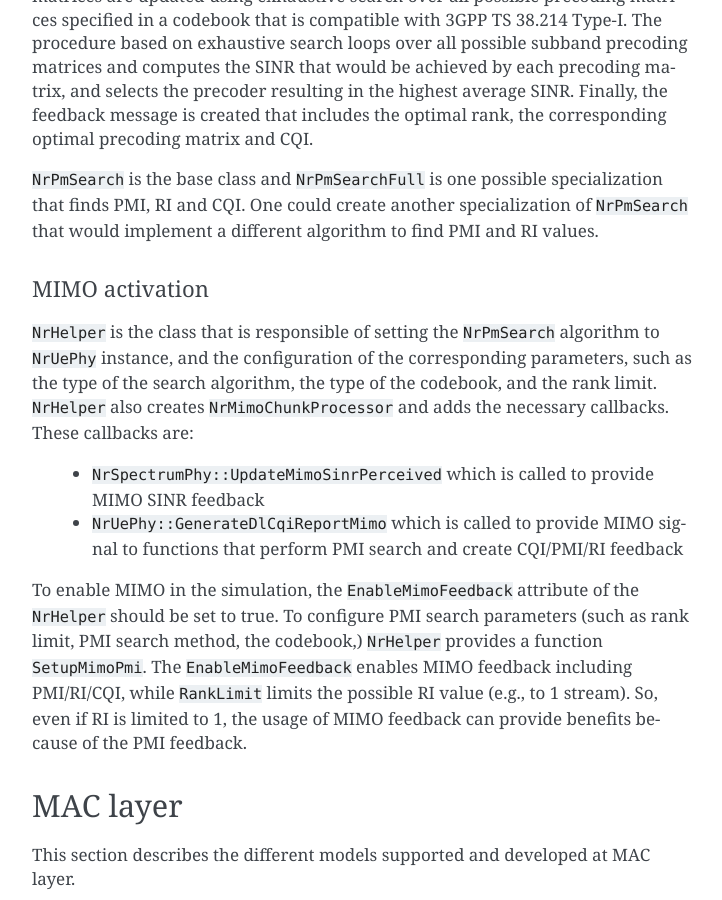
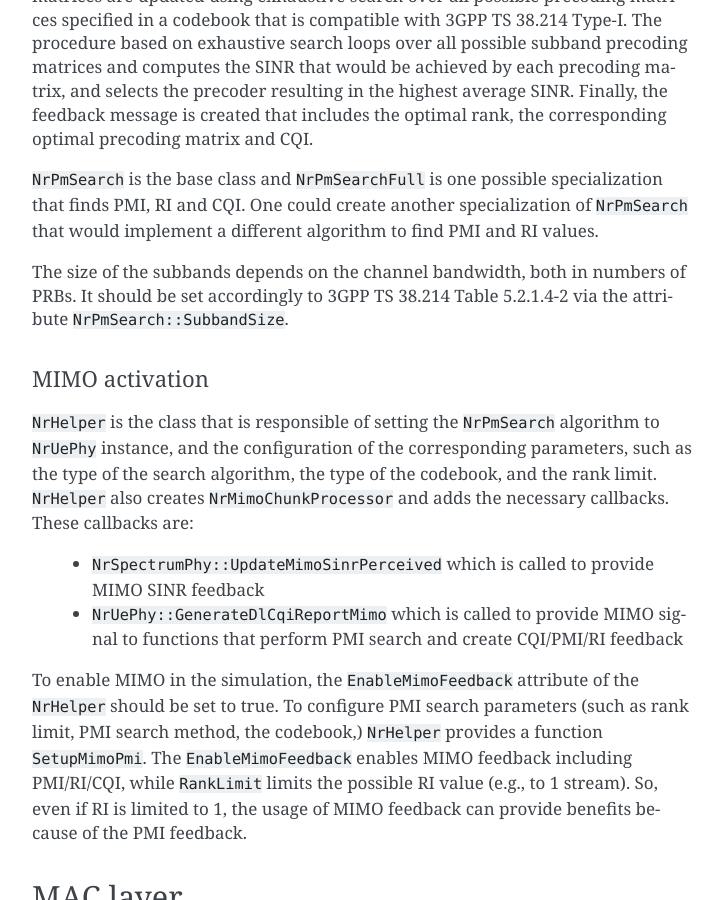
Before and after one commit to QiuYukang/5G-LENA, a Sphinx documentation site: the page built from doc/source/nr-module.rst, in a window 1280 px wide and 900 px high, scrolled down 35766 px. Shown: the whole window, without its empty margins (388-1110 px from the left). Built offline with Sphinx 7.4.7, drawn with Linux system fonts in a browser that asks for light colours; formulas are drawn with MathJax 3; some of the changed text lies outside the part shown.

```diff
--- a/doc/source/nr-module.rst
+++ b/doc/source/nr-module.rst
@@ -1238,6 +1238,9 @@
 ``NrPmSearch`` is the base class and ``NrPmSearchFull`` is one possible specialization that finds PMI, RI and CQI. One could create
 another specialization of ``NrPmSearch`` that would implement a different algorithm to find PMI and RI values.
 
+The size of the subbands depends on the channel bandwidth, both in numbers of PRBs. It should be set accordingly to 3GPP
+TS 38.214 Table 5.2.1.4-2 via the attribute ``NrPmSearch::SubbandSize``.
+
 MIMO activation
 ###############
 ``NrHelper`` is the class that is responsible of setting the ``NrPmSearch`` algorithm to ``NrUePhy`` instance, and the configuration of the corresponding parameters,
```
Also changed, not shown: 6 other files.
